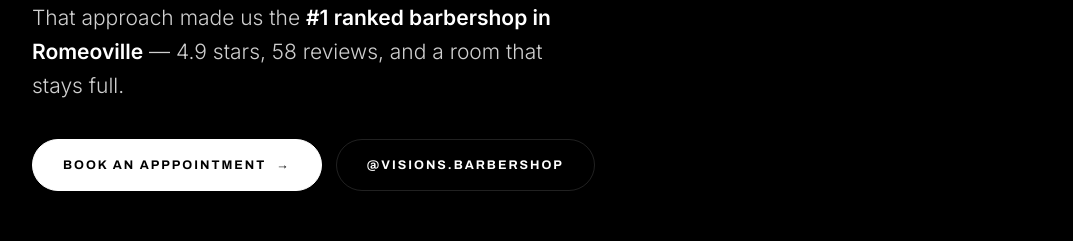
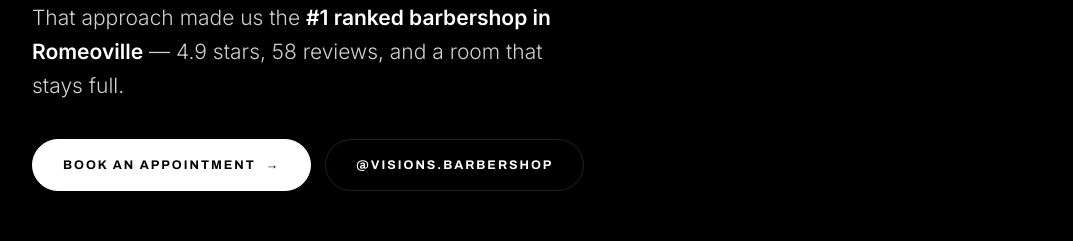
Before and after one commit to NolanSnyder10/VisionsBarbershop, a plain HTML site: page index.html in a window 1280 px wide. Shown: the part 1780-2021 px from the top of the page, without its empty margins (32-1105 px from the left). Drawn offline with Linux system fonts and the light colour scheme.

Commit message:
fix button

```diff
--- a/index.html
+++ b/index.html
@@ -150,7 +150,7 @@
           in Romeoville</strong> &mdash; 4.9 stars, 58 reviews, and a room that stays full.
         </p>
         <div style="margin-top:36px;display:flex;gap:14px;flex-wrap:wrap">
-          <a class="btn btn--solid" href="#book">Book an Apppointment<span class="arrow">&rarr;</span></a>
+          <a class="btn btn--solid" href="#book">Book an Appointment<span class="arrow">&rarr;</span></a>
           <a class="btn btn--ghost" data-link="INSTAGRAM_URL" href="https://www.instagram.com/visions.barbershop/">@visions.barbershop</a>
         </div>
       </div>
```
